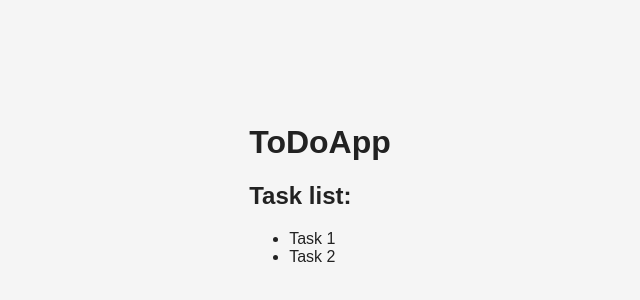
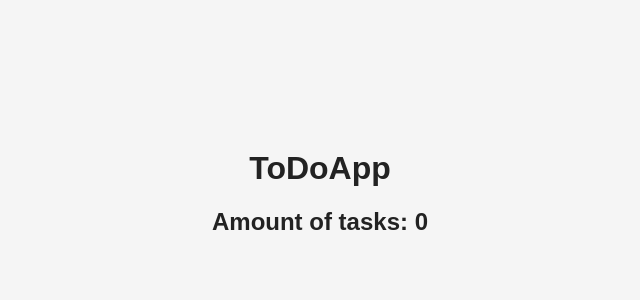
Before and after one commit to patryk-stanek/webpack__todo, a React app: page / in a window 1280 px wide. Shown: the part 216-516 px from the top of the page, without its empty margins (328-968 px from the left). Built offline with nearby package versions, Linux system fonts and the light colour scheme.

Commit message:
this.state.amount added

```diff
--- a/src/components/Title.js
+++ b/src/components/Title.js
@@ -4,7 +4,8 @@ class Title extends React.Component {
     constructor(props){
         super(props);
         this.state = {
-            title: 'ToDoApp'
+            title: 'ToDoApp',
+            amount: 0
         }
     }
 
@@ -12,11 +13,7 @@ class Title extends React.Component {
         return (
             <div>
                 <h1>{this.state.title}</h1>
-                <h2>Task list:</h2>
-                <ul>
-                    <li>Task 1</li>
-                    <li>Task 2</li>
-                </ul>
+                <h2>Amount of tasks: {this.state.amount} </h2>
             </div>
         )
     }
--- a/src/containers/App.css
+++ b/src/containers/App.css
@@ -12,4 +12,5 @@
 
     font-family: Arial, Helvetica, sans-serif;
     font-weight: 100;
+    text-align: center;
 }
```
Also changed, not shown: 1 other file (tests, documents, lock files or other folders).
